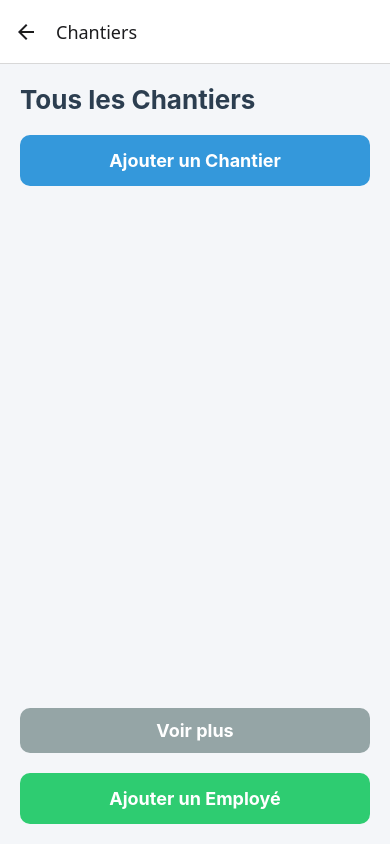
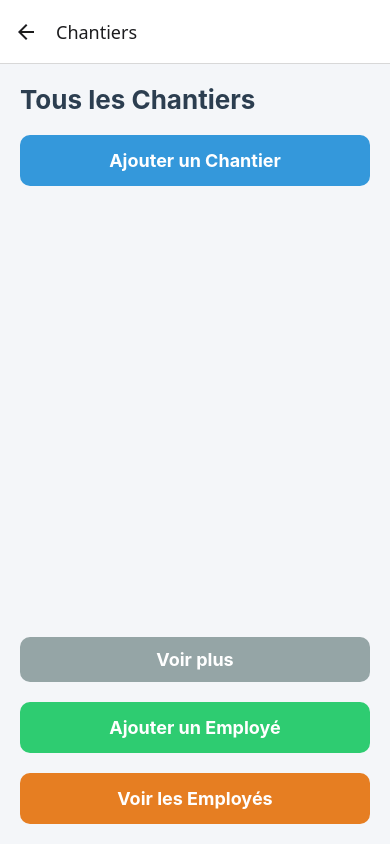
Before and after one commit to RobelEs/Projet-Archi-HEG, a React Native app: screen /Chantiers in a window 390 px wide. Built offline with nearby package versions, Linux system fonts and the light colour scheme.

Commit message:
Add employee list button

```diff
--- a/screens/Chantier/ChantiersScreen.js
+++ b/screens/Chantier/ChantiersScreen.js
@@ -74,6 +74,13 @@ const ChantiersScreen = ({ navigation }) => {
       >
         <Text style={styles.addClientButtonText}>Ajouter un Employé</Text>
       </TouchableOpacity>
+
+      <TouchableOpacity
+        style={styles.employeesButton}
+        onPress={() => navigation.navigate("Employes")}
+      >
+        <Text style={styles.employeesButtonText}>Voir les Employés</Text>
+      </TouchableOpacity>
     </View>
   );
 };
@@ -147,6 +154,18 @@ const styles = StyleSheet.create({
     fontSize: 18,
     fontWeight: "bold",
   },
+  employeesButton: {
+    backgroundColor: "#e67e22", // Orange
+    paddingVertical: 15,
+    borderRadius: 10,
+    marginTop: 20,
+    alignItems: "center",
+  },
+  employeesButtonText: {
+    color: "#fff",
+    fontSize: 18,
+    fontWeight: "bold",
+  },
 });
 
 export default ChantiersScreen;
--- a/screens/EmployeScreen.js
+++ b/screens/EmployeScreen.js
@@ -1,4 +1,4 @@
- import React from "react";
+import React from "react";
 import { View, Text, FlatList, TouchableOpacity, StyleSheet } from "react-native";
 
 const EmployeScreen = ({ navigation }) => {
```
